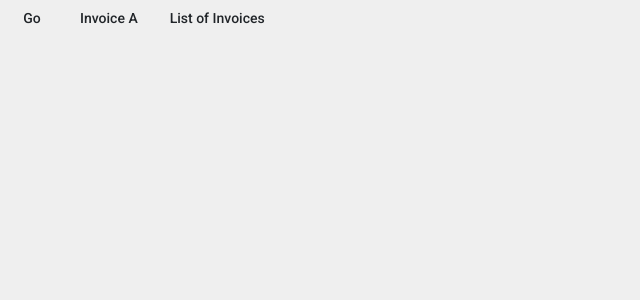
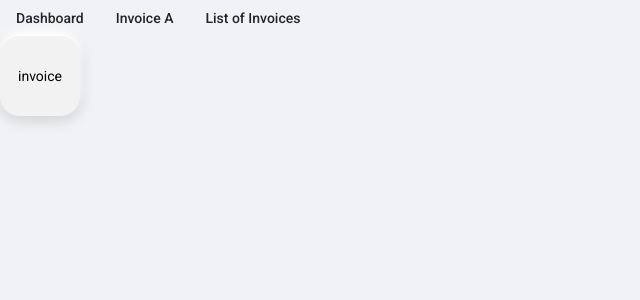
Before and after one commit to NajumSoft/InvoiceA, an Angular app: page /dashboard in a window 1280 px wide. Before the commit this address led to /. Shown: the top 300 px of the page, without its empty margins (0-640 px from the left). Built offline with nearby package versions, Linux system fonts and the light colour scheme.

Commit message:
add record list

```diff
--- a/src/app/app-routing.module.ts
+++ b/src/app/app-routing.module.ts
@@ -2,10 +2,11 @@ import { NgModule } from '@angular/core';
 import { RouterModule, Routes } from '@angular/router';
 import { AppComponent } from './app.component';
 import { InvoiceAComponent } from './invoice-a/invoice-a.component';
+import { Dashboard01Component } from './myComponents/dashboard01/dashboard01.component';
 import { ListofInvoicesComponent } from './myComponents/listof-invoices/listof-invoices.component';
 
 const routes: Routes = [
-  {path:"Home",component:AppComponent},
+  {path:"dashboard",component:Dashboard01Component},
   {path:"invoceA",component:InvoiceAComponent},
   {path:"listofinvoices",component:ListofInvoicesComponent}
 ];
--- a/src/app/app.component.html
+++ b/src/app/app.component.html
@@ -1,7 +1,7 @@
 
 
 
-<button [routerLink]="['/Home']" mat-button (click)="postData()">Go</button>
+<button [routerLink]="['/dashboard']" mat-button (click)="postData()">Dashboard</button>
 <button [routerLink]="['/invoceA']" mat-button routerLinkActive="router-link-active" >Invoice A</button>
 <button [routerLink]="['/listofinvoices']" mat-button routerLinkActive="router-link-active" >List of Invoices</button>
 
--- a/src/app/app.module.ts
+++ b/src/app/app.module.ts
@@ -21,13 +21,15 @@ import {MatDatepickerModule} from '@angular/material/datepicker';
 import { MatNativeDateModule } from '@angular/material/core';
 import { InvoiceAComponent } from './invoice-a/invoice-a.component';
 import { ListofInvoicesComponent } from './myComponents/listof-invoices/listof-invoices.component';
+import { Dashboard01Component } from './myComponents/dashboard01/dashboard01.component';
 
 
 @NgModule({
   declarations: [
     AppComponent,
     InvoiceAComponent,
-    ListofInvoicesComponent
+    ListofInvoicesComponent,
+    Dashboard01Component
   ],
   imports: [
     BrowserModule,
--- a/src/app/invoice-a/invoice-a.component.html
+++ b/src/app/invoice-a/invoice-a.component.html
@@ -4,7 +4,7 @@
 
   <div class="inoiceA animate__animated animate__zoomIn animate__faster ">
     <div class="row ">
-      <div class="col-md-4"><h1>Create Invoice</h1></div>
+      <div class="col-md-4 animate__fadeInDown animate__animated "><h1>Create Invoice</h1></div>
       <div class="col-md-4"></div>
       <div class="col-md-2"></div>
       <div class="col-md-2">
--- a/src/app/invoice-a/invoice-a.component.ts
+++ b/src/app/invoice-a/invoice-a.component.ts
@@ -22,7 +22,8 @@ export class InvoiceAComponent implements OnInit {
        address:['',Validators.required],
        note:['',Validators.required],
        invoiceDetail: this.fb.array([this.makeSerial()]),
-     })
+     });
+
   }
 
   get detailArray() {
--- /dev/null
+++ b/src/app/myComponents/dashboard01/dashboard01.component.html
@@ -0,0 +1,7 @@
+
+<div class="page">
+
+    <button class="btn-style-1">invoice</button>
+
+
+</div>
--- /dev/null
+++ b/src/app/myComponents/dashboard01/dashboard01.component.scss
@@ -0,0 +1,14 @@
+
+.btn-style-1{
+
+        position: relative;
+		width: 80px;
+		height: 80px;
+		border-radius:20px;
+		background: #f2f2f2;
+		transition: all 100ms cubic-bezier(0.175, 0.885, 0.32, 1.275);
+		box-shadow: 0px -6px 10px rgba(255, 255, 255, 1), 0px 4px 15px rgba(0, 0, 0, 0.15);
+		cursor: pointer;
+        border: none;
+
+}
--- /dev/null
+++ b/src/app/myComponents/dashboard01/dashboard01.component.ts
@@ -0,0 +1,15 @@
+import { Component, OnInit } from '@angular/core';
+
+@Component({
+  selector: 'app-dashboard01',
+  templateUrl: './dashboard01.component.html',
+  styleUrls: ['./dashboard01.component.scss']
+})
+export class Dashboard01Component implements OnInit {
+
+  constructor() { }
+
+  ngOnInit(): void {
+  }
+
+}
--- a/src/app/myComponents/listof-invoices/listof-invoices.component.html
+++ b/src/app/myComponents/listof-invoices/listof-invoices.component.html
@@ -1 +1,43 @@
-<p>listof-invoices works!</p>
+<div class="container">
+    <div class="row">
+        <div class="col-md-12">
+            <div class="ListOfRecords">
+                <div class="row">
+                     <div class="col">
+                      <div class="input-group mb-3">
+<div class="input-group-prepend">
+  <span class="input-group-text" id="basic-addon1">#</span>
+</div>
+<input type="text" class="form-control" placeholder="Username" aria-label="Username" aria-describedby="basic-addon1">
+</div>
+
+                  </div>
+
+                </div>
+
+            <table class="table table-borderless table-hover animate__animated animate__fadeInUp animate__faster">
+                <thead>
+                  <tr>
+                    <th scope="col">#</th>
+                    <th scope="col">Date</th>
+                    <th scope="col">Customer Name</th>
+                    <th scope="col">Father Name</th>
+                    <th scope="col">Mobile Number</th>
+                    <th scope="col">License Number</th>
+                  </tr>
+                </thead>
+                <tbody>
+                  <tr *ngFor="let item of data" class="animate__animated animate__fadeInUp animate__faster">
+                    <th >{{item.Id}}</th>
+                    <td>{{item.Date}}</td>
+                    <td>{{item.CustomerName}}</td>
+                    <td>{{item.FatherName}}</td>
+                    <td>{{item.MobileNumber}}</td>
+                    <td>{{item.LisenceNumber}}</td>
+                  </tr>
+                </tbody>
+              </table>
+        </div>
+      </div>
+    </div>
+</div>
--- a/src/app/myComponents/listof-invoices/listof-invoices.component.scss
+++ b/src/app/myComponents/listof-invoices/listof-invoices.component.scss
@@ -0,0 +1,8 @@
+
+.ListOfRecords{
+    background-color: white;
+    box-shadow: 1px 10px 15px #e1e1e1;
+    padding: 25px;
+    border-radius: 15px 15px 15px 15px;
+
+}
--- a/src/app/myComponents/listof-invoices/listof-invoices.component.ts
+++ b/src/app/myComponents/listof-invoices/listof-invoices.component.ts
@@ -9,9 +9,13 @@ import { Component, OnInit } from '@angular/core';
 export class ListofInvoicesComponent implements OnInit {
 
   constructor(private _http:HttpClient) { }
+  data : any[] = [];
+  ngOnInit(): void {
+ this._http.get("http://localhost/myproj/WebApi.php",{responseType: 'json'}).subscribe(d=>{
+    this.data = Object.assign(d);
+    console.log(this.data);
+  });
 
-  ngOnInit(): void {
-    console.log(this._http.get("http://localhost/myproj/WebApi.php",{responseType: 'json'}).subscribe(d=>console.log(d)));
   }
 
 }
--- a/src/styles.scss
+++ b/src/styles.scss
@@ -4,14 +4,14 @@ html, body { height: 100%; }
 body {
    margin: 0;
    font-family: Roboto, "Helvetica Neue", sans-serif;
-  background-color: #EFEFEF;
+  background-color: #F0F2F5;
 }
+
 @import url('https://fonts.googleapis.com/css2?family=Open+Sans:wght@300;400;600&display=swap');
 mat-form-field{
     width: 100% !important;
     font-size: 13px;
     height: 40px;
-
 }
 .row{
     display: flex;
@@ -34,7 +34,7 @@ mat-form-field{
 
   ::-webkit-scrollbar-thumb {
     background-color: #d6dee1;
-    border-radius: 21px;
+    border-radius: 20px;
     border: 6px solid transparent;
     background-clip: content-box;
   }
@@ -42,3 +42,6 @@ mat-form-field{
   ::-webkit-scrollbar-thumb:hover {
     background-color: #a8bbbf;
   }
+  textarea{
+    height: 60px !important;
+  }
```
Also changed, not shown: 1 other file (tests, documents, lock files or other folders).
